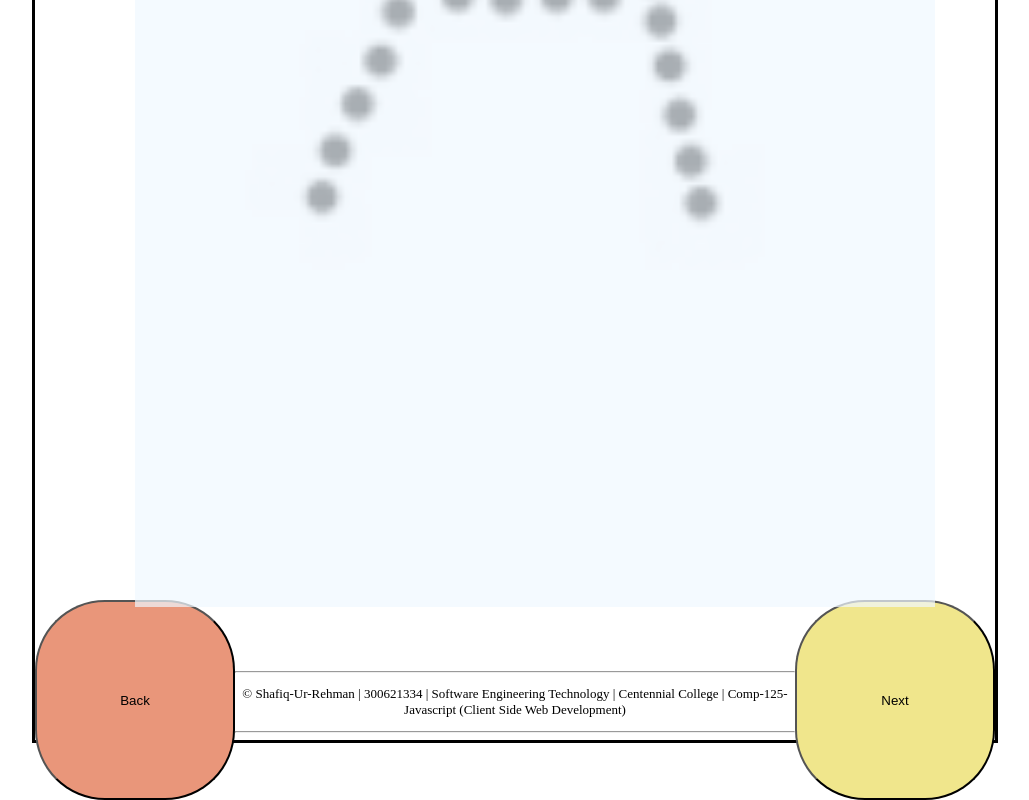
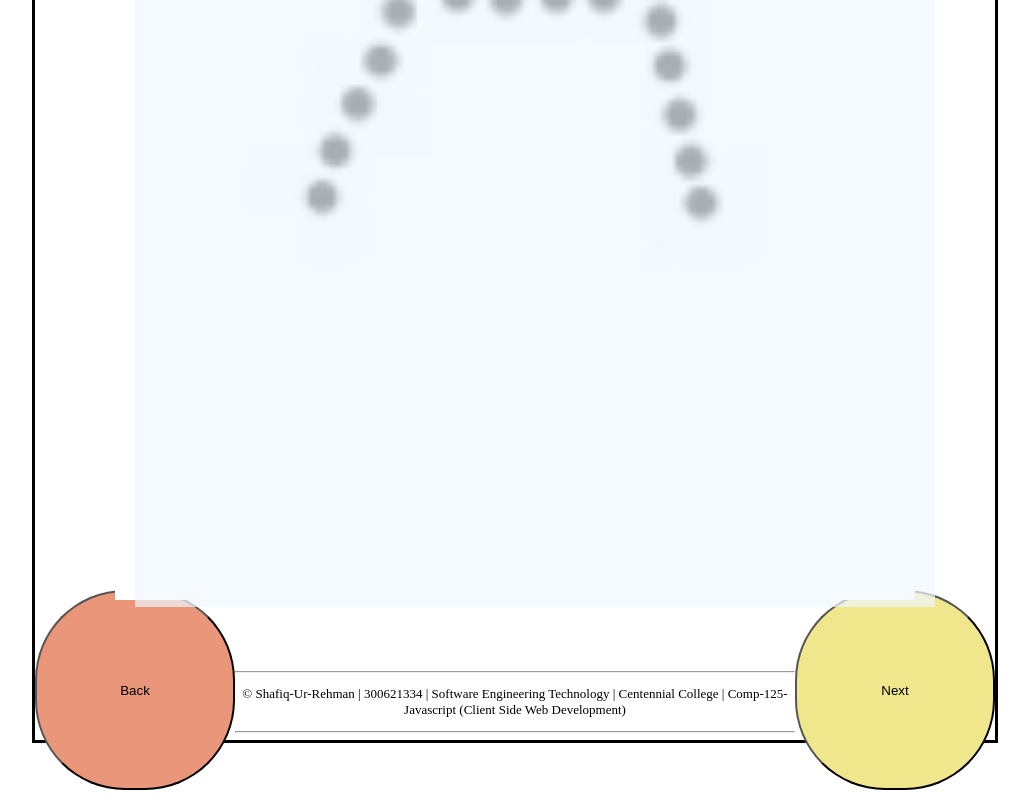
Before and after one commit to 300621334/GitHubPagesTest, a plain HTML site: page index.html in a window 1280 px wide. Shown: the part 693-1493 px from the top of the page, without its empty margins (125-1154 px from the left). Drawn offline with nearby package versions, Linux system fonts and the light colour scheme.

Commit message:
Update index.html

```diff
--- a/index.html
+++ b/index.html
@@ -35,8 +35,8 @@
             float:left;
             height:200px;
             width:200px;
-            margin-top:-20px;
-            border-radius: 70px;
+            margin-top:-30px;
+            border-radius: 90px;
             background-color:darksalmon;
 
         }
@@ -44,8 +44,8 @@
             float: right;
             height: 200px;
             width: 200px;
-            margin-top: -20px;
-            border-radius: 70px;
+            margin-top: -30px;
+            border-radius: 90px;
             background-color:khaki;
         }
         #update
```
